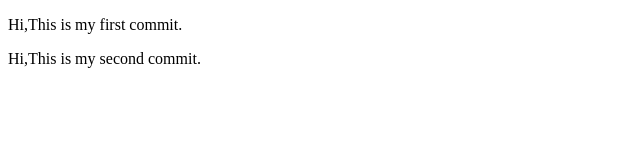
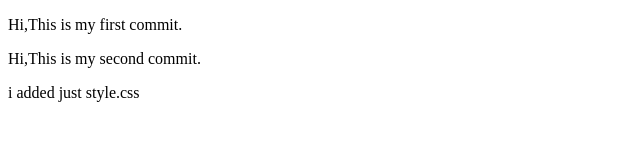
Before and after one commit to Zowrayshassan/github_testing, a plain HTML site: page index.html in a window 1280 px wide. Shown: the whole page, without its empty margins (0-640 px from the left). Drawn offline with Linux system fonts and the light colour scheme.

Commit message:
'thirdcommit'

```diff
--- a/index.html
+++ b/index.html
@@ -9,5 +9,7 @@
     <p>Hi,This is my first commit.</p>
 
     <p>Hi,This is my second commit.</p>
+
+    <p>i added just style.css</p>
   </body>
 </html>
--- /dev/null
+++ b/style.css
@@ -0,0 +1,6 @@
+body{
+    background-color: #f0f0f0;
+    font-family: Arial, sans-serif;
+    margin: 0;
+    padding: 20px;
+}
```
